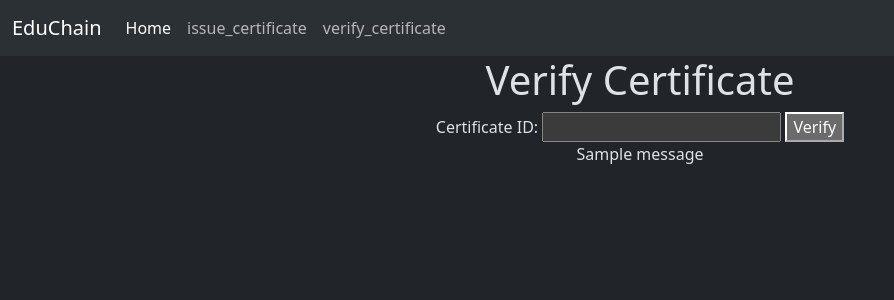
After one commit to sarojinee1654/Educhainproject, a Django app: page /verify_certificate/ in a window 1280 px wide. The commit adds this page. Shown: the top 300 px of the page, without its empty margins (0-894 px from the left). Run offline with Django 5.2, Linux system fonts and the light colour scheme; tables that the repository leaves empty hold one stand-in row (values such as "Sample post"); one stand-in notice (Sample message) is shown.

Commit message:
initial commit

```diff
--- a/EduChain/urls.py
+++ b/EduChain/urls.py
@@ -20,5 +20,5 @@ from django.urls import path, include
 
 urlpatterns = [
     path("admin/", admin.site.urls),
-    path('certificates/', include('certificates.urls')),
+    path('', include('certificates.urls')),
 ]
--- a/certificates/urls.py
+++ b/certificates/urls.py
@@ -1,8 +1,8 @@
 from django.urls import path
-from . import views
+from .views import *
 
 urlpatterns = [
-
+    path('',home, name='home'),
     path('issue_certificate/',issue_certificate, name='issue_certificate'),
     path('verify_certificate/',verify_certificate, name='verify_certificate'),
 ]
--- a/certificates/views.py
+++ b/certificates/views.py
@@ -6,7 +6,10 @@ from django.contrib import messages
 
 
 
-@login_required
+def home(request):
+    return render(request,'home.html')
+
+# @login_required
 def issue_certificate(request):
     if request.method == 'POST':
         form = CertificateForm(request.POST)
--- /dev/null
+++ b/templates/base.html
@@ -0,0 +1,37 @@
+<!DOCTYPE html>
+<html lang="en" data-bs-theme="dark">
+<head>
+    <meta charset="UTF-8">
+    <meta name="viewport" content="width=device-width, initial-scale=1.0">
+    <title>
+        {% block title %}{% endblock title %}
+    </title>
+    <link href="https://cdn.jsdelivr.net/npm/bootstrap@5.3.3/dist/css/bootstrap.min.css" rel="stylesheet" integrity="sha384-QWTKZyjpPEjISv5WaRU9OFeRpok6YctnYmDr5pNlyT2bRjXh0JMhjY6hW+ALEwIH" crossorigin="anonymous">
+<script src="https://cdn.jsdelivr.net/npm/bootstrap@5.3.3/dist/js/bootstrap.bundle.min.js" integrity="sha384-YvpcrYf0tY3lHB60NNkmXc5s9fDVZLESaAA55NDzOxhy9GkcIdslK1eN7N6jIeHz" crossorigin="anonymous"></script>
+</head>
+<body>
+    <nav class="navbar navbar-expand-lg bg-body-tertiary">
+        <div class="container-fluid">
+          <a class="navbar-brand" href="{% url 'home' %}">EduChain</a>
+          <button class="navbar-toggler" type="button" data-bs-toggle="collapse" data-bs-target="#navbarNav" aria-controls="navbarNav" aria-expanded="false" aria-label="Toggle navigation">
+            <span class="navbar-toggler-icon"></span>
+          </button>
+          <div class="collapse navbar-collapse" id="navbarNav">
+            <ul class="navbar-nav">
+              <li class="nav-item">
+                <a class="nav-link active" aria-current="page" href="{% url 'home' %}">Home</a>
+              </li>
+              <li class="nav-item">
+                <a class="nav-link" href="{% url 'issue_certificate' %}">issue_certificate</a>
+              </li>
+              <li class="nav-item">
+                <a class="nav-link" href="{% url 'verify_certificate' %}">verify_certificate</a>
+              </li>
+            </ul>
+          </div>
+        </div>
+      </nav>
+
+      {% block body %}{% endblock body %}
+</body>
+</html>
--- a/templates/verify_certificate.html
+++ b/templates/verify_certificate.html
@@ -1,4 +1,30 @@
-<!DOCTYPE html>
+{% extends "base.html" %}
+{% block title %}
+Verify Certificate
+{% endblock title %}
+
+{% block body %}
+<center>
+    <h1>  Verify Certificate</h1>
+<form method="post">
+    {% csrf_token %}
+    <label for="certificate_id">Certificate ID:</label>
+    <input type="text" id="certificate_id" name="certificate_id" required>
+    <button type="submit">Verify</button>
+</form>
+{% if messages %}
+    <div>
+        {% for message in messages %}
+            <p>{{ message }}</p>
+        {% endfor %}
+    </div>
+{% endif %}
+</center>
+{% endblock body %}
+
+
+<!--
+{% comment %} <!DOCTYPE html>
 <html lang="en">
 <head>
     <meta charset="UTF-8">
@@ -20,4 +46,4 @@
         </div>
     {% endif %}
 </body>
-</html>
+</html> {% endcomment %} -->
```
Also changed, not shown: certificates/blockchain.py (deleted, +0 -9 lines), templates/home.html (added, +10 -0 lines), templates/issue_certificate.html (+20 -2 lines), db.sqlite3.
